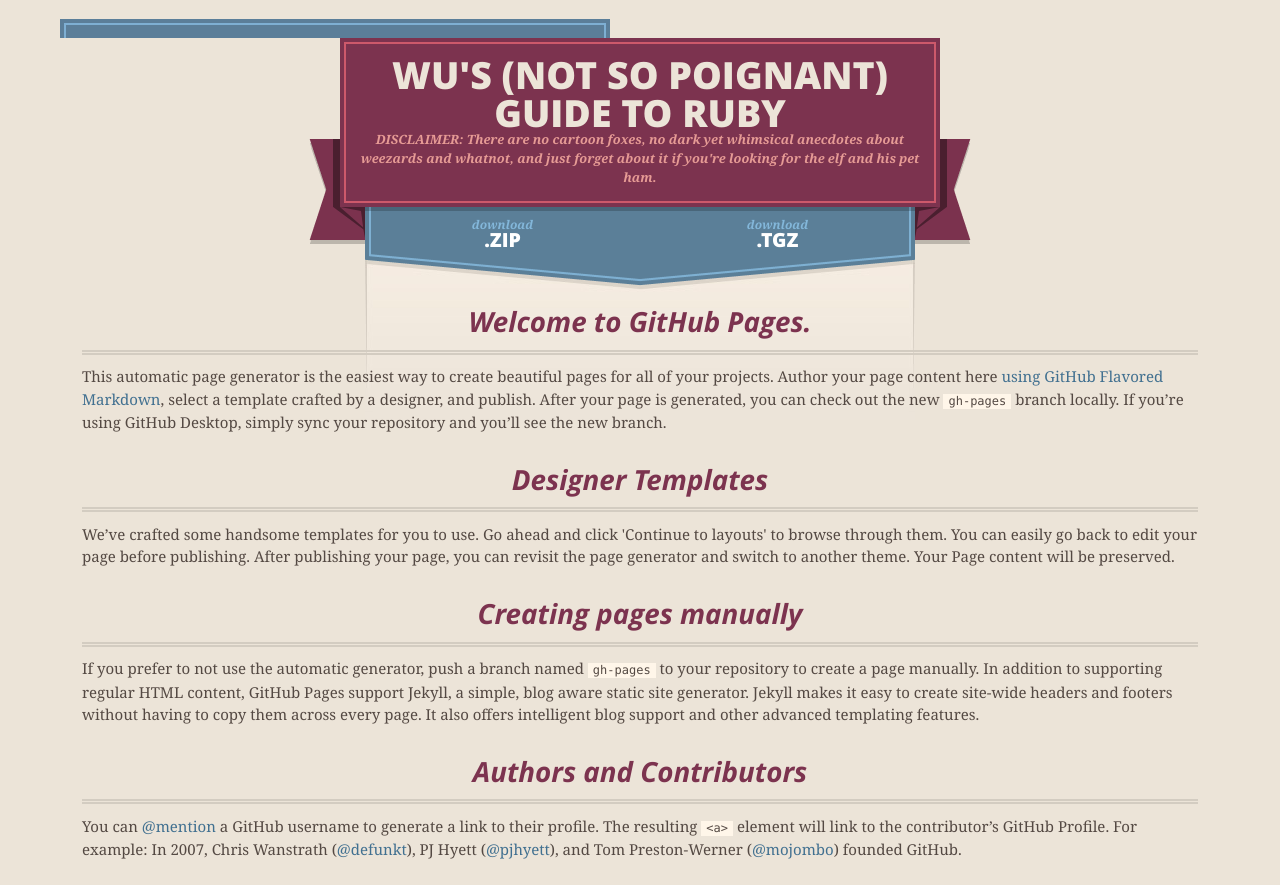
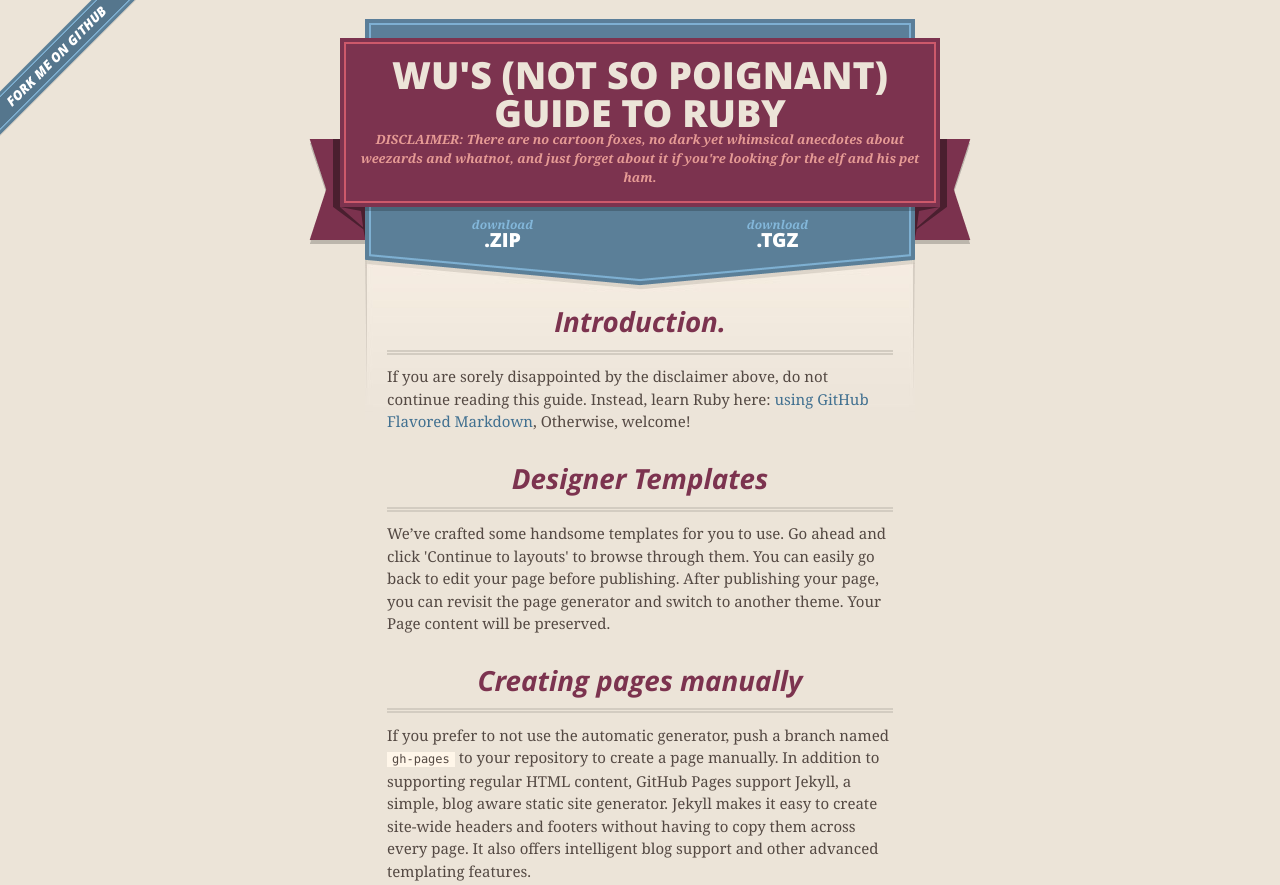
Before and after one commit to wujoi/twitterapi, a plain HTML site: page index.html in a window 1280 px wide. Shown: the top 885 px of the page. Drawn offline with nearby package versions, Linux system fonts and the light colour scheme.

Commit message:
Update index.html

```diff
--- a/index.html
+++ b/index.html
@@ -21,7 +21,8 @@
   </head>
 
   <body>
-
+    <a id="forkme_banner" href="https://github.com/wujoi/vader2016">View on GitHub</a>
+    <div class="shell">
 
       <header>
         <span class="ribbon-outer">
@@ -46,9 +47,9 @@
 
       <section id="main_content">
         <h3>
-<a id="welcome-to-github-pages" class="anchor" href="#welcome-to-github-pages" aria-hidden="true"><span aria-hidden="true" class="octicon octicon-link"></span></a>Welcome to GitHub Pages.</h3>
+<a id="welcome-to-github-pages" class="anchor" href="#welcome-to-github-pages" aria-hidden="true"><span aria-hidden="true" class="octicon octicon-link"></span></a>Introduction.</h3>
 
-<p>This automatic page generator is the easiest way to create beautiful pages for all of your projects. Author your page content here <a href="https://guides.github.com/features/mastering-markdown/">using GitHub Flavored Markdown</a>, select a template crafted by a designer, and publish. After your page is generated, you can check out the new <code>gh-pages</code> branch locally. If you’re using GitHub Desktop, simply sync your repository and you’ll see the new branch.</p>
+<p>If you are sorely disappointed by the disclaimer above, do not continue reading this guide. Instead, learn Ruby here: <a href="http://poignant.guide/">using GitHub Flavored Markdown</a>, Otherwise, welcome!</p>
 
 <h3>
 <a id="designer-templates" class="anchor" href="#designer-templates" aria-hidden="true"><span aria-hidden="true" class="octicon octicon-link"></span></a>Designer Templates</h3>
```
